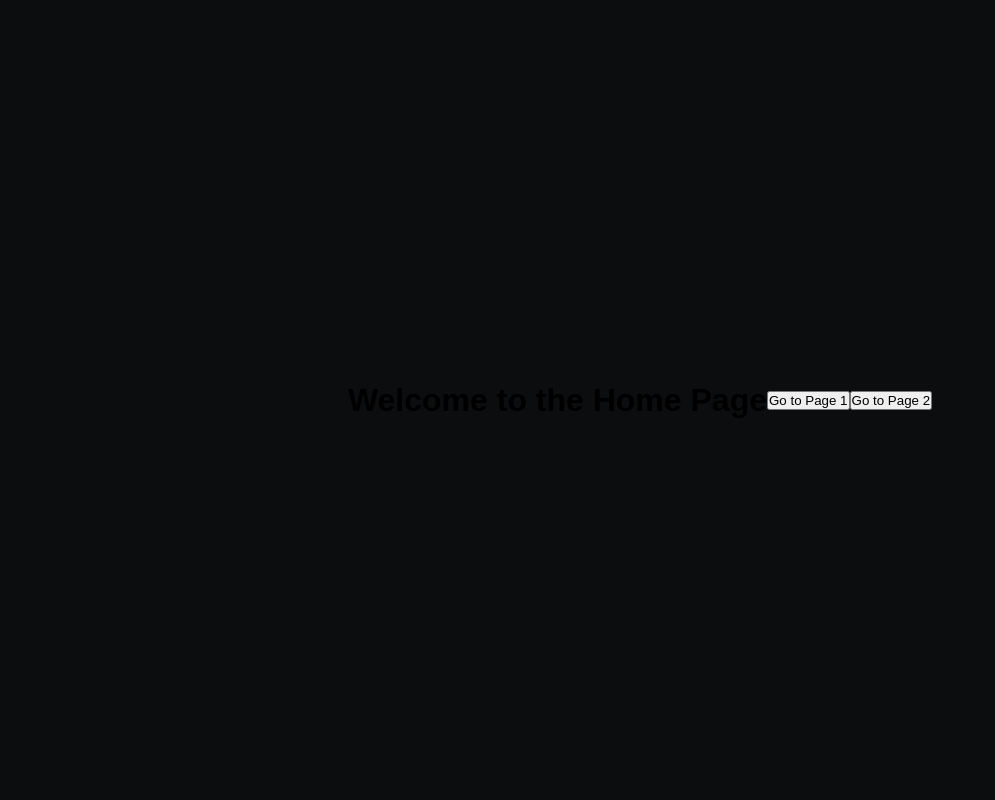
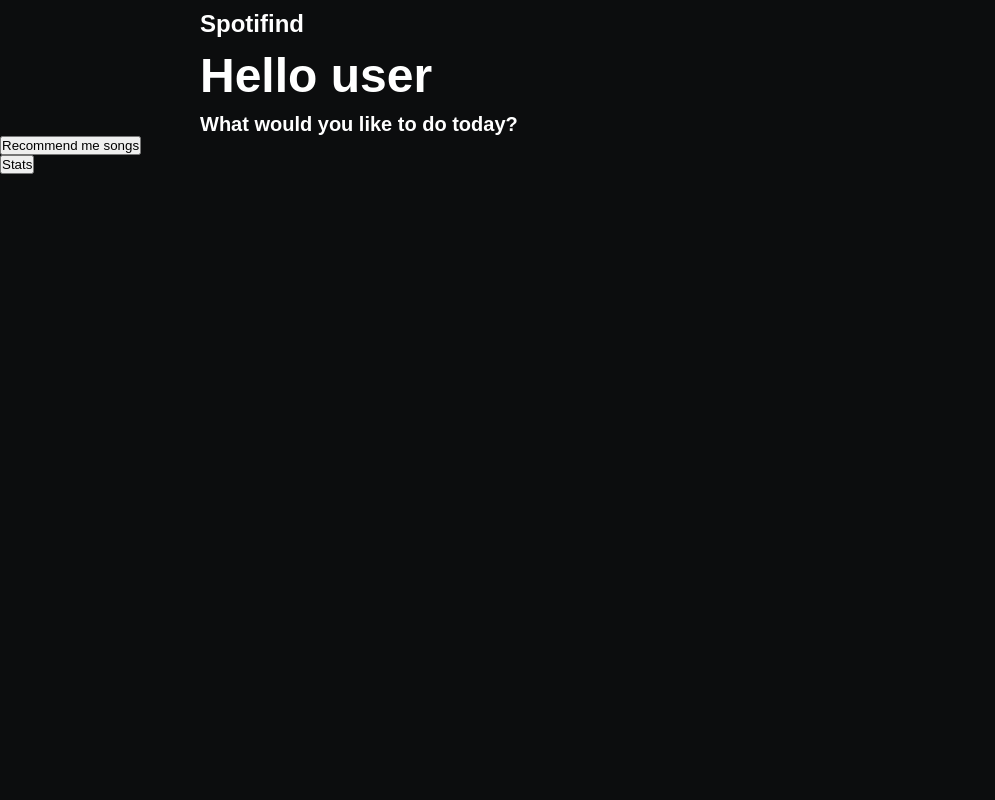
Before and after one commit to rrichard-ho/Spotifind, a Flask app: page /home in a window 1280 px wide. Shown: the whole page, without its empty margins (0-995 px from the left). Run offline with Flask 3, Linux system fonts and the light colour scheme.

Commit message:
started on the home page

```diff
--- a/app.py
+++ b/app.py
@@ -34,6 +34,7 @@
 
 @app.route('/home')
 def home_page():
+    user = 'Richard'
     return render_template('index.html')
 
 @app.route('/page1')
--- a/static/style.css
+++ b/static/style.css
@@ -6,11 +6,15 @@
 }
 
 body {
+    background-color: #0c0d0e;
+    color: white;
+}
+
+.content-wrapper {
     display: flex;
     justify-content: center;
     align-items: center;
     min-height: 100vh;
-    background-color: #0c0d0e;
     text-align: center;
 }
 
@@ -64,3 +68,21 @@
     margin-right: 3px;
     vertical-align: middle;
 }
+
+.home h1 {
+    margin-top: 10px;
+    margin-left: 200px;
+    font-size: 24px;
+}
+
+.home h2 {
+    margin-top: 10px;
+    margin-left: 200px;
+    font-size: 48px;
+}
+
+.home h3 {
+    margin-top: 10px;
+    margin-left: 200px;
+    font-size: 20px;
+}
--- a/templates/index.html
+++ b/templates/index.html
@@ -7,13 +7,16 @@
     <link rel="stylesheet" href="{{ url_for('static', filename='style.css') }}">
 </head>
 <body>
-    <h1>Welcome to the Home Page</h1>
-    <form action="{{ url_for('page1') }}">
-        <button type="submit">Go to Page 1</button>
-    </form>
-    <br>
-    <form action="{{ url_for('page2') }}">
-        <button type="submit">Go to Page 2</button>
-    </form>
+    <div class="home">
+        <h1>Spotifind</h1>
+        <h2>Hello user</h2>
+        <h3>What would you like to do today?</h3>
+        <form action="{{ url_for('page1') }}">
+            <button type="submit">Recommend me songs</button>
+        </form>
+        <form action="{{ url_for('page2') }}">
+            <button type="submit">Stats</button>
+        </form>
+    </div>
 </body>
 </html>
```
Also changed, not shown: templates/landing.html (+7 -6 lines), 1 other file.
